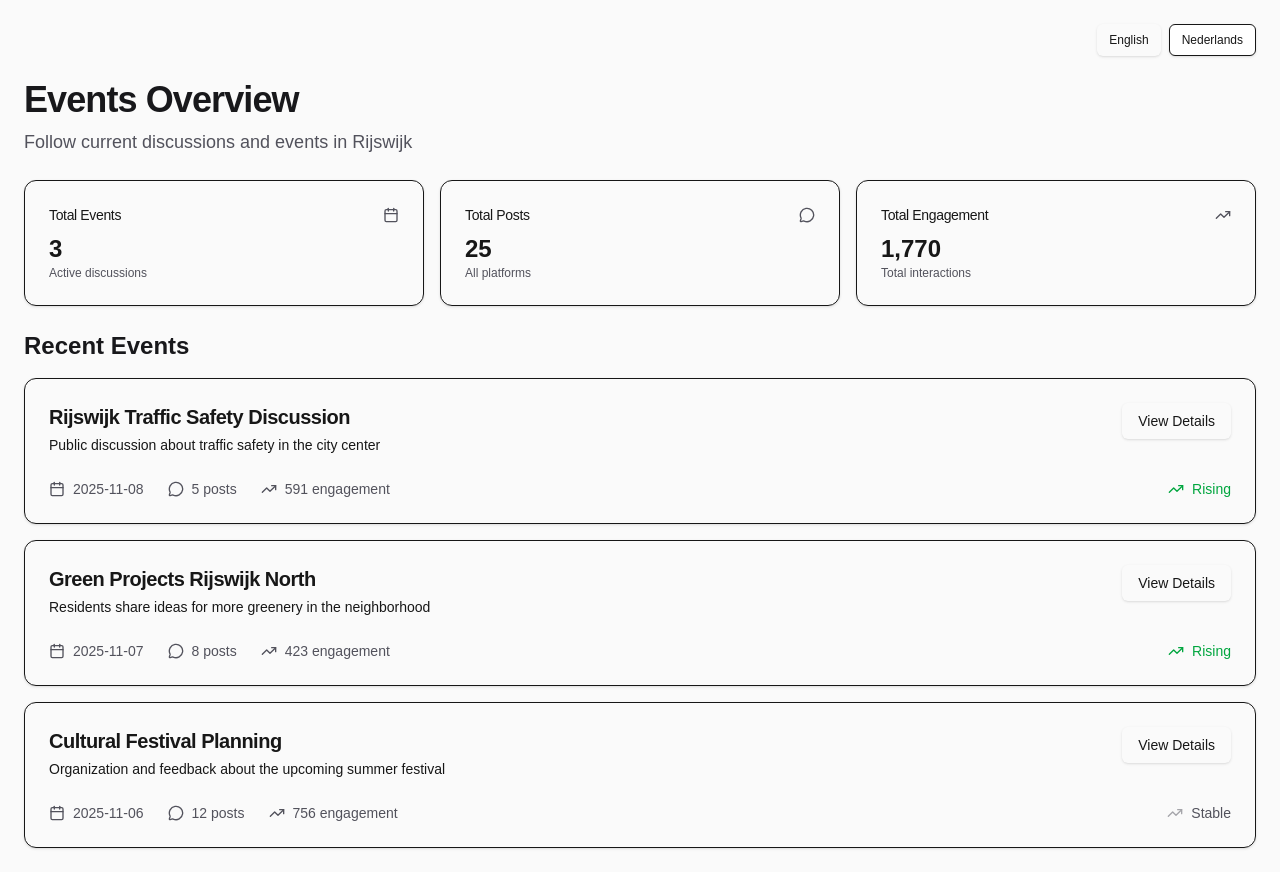
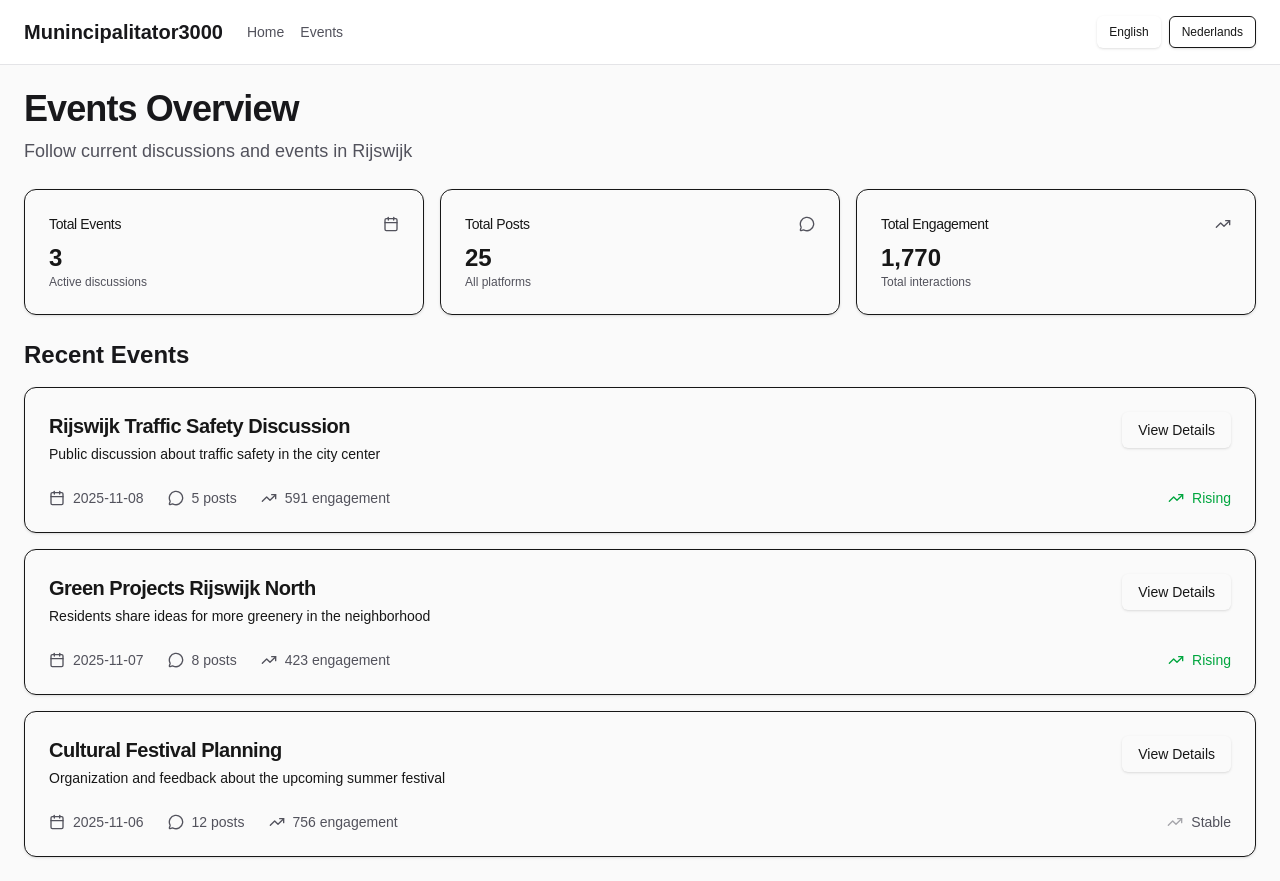
Before and after one commit to RaresPopa04/polderr, a Next.js app in the folder munincipalitator3000/: page /en/events in a window 1280 px wide. Built offline with nearby package versions, Linux system fonts and the light colour scheme.

Commit message:
navigation bar

```diff
--- a/munincipalitator3000/app/[locale]/events/[id]/page.tsx
+++ b/munincipalitator3000/app/[locale]/events/[id]/page.tsx
@@ -4,7 +4,6 @@ import { Card, CardContent, CardDescription, CardHeader, CardTitle } from "@/com
 import { LineChart, Line, XAxis, YAxis, CartesianGrid, Tooltip, Legend, ResponsiveContainer } from 'recharts';
 import { ExternalLink } from 'lucide-react';
 import { useTranslations } from 'next-intl';
-import { LanguageSwitcher } from '@/components/LanguageSwitcher';
 
 export default function EventPage({ params }: { params: { id: string } }) {
   const t = useTranslations('EventDetailPage');
@@ -92,9 +91,6 @@ export default function EventPage({ params }: { params: { id: string } }) {
   return (
     <div className="min-h-screen bg-zinc-50 p-6 dark:bg-zinc-950">
       <div className="mx-auto max-w-7xl space-y-6">
-        <div className="flex justify-end">
-          <LanguageSwitcher />
-        </div>
         {/* Header */}
         <div className="space-y-2">
           <h1 className="text-4xl font-bold tracking-tight text-zinc-900 dark:text-zinc-50">
--- a/munincipalitator3000/app/[locale]/events/page.tsx
+++ b/munincipalitator3000/app/[locale]/events/page.tsx
@@ -5,7 +5,6 @@ import { Button } from "@/components/ui/button";
 import { Link } from '@/i18n/routing';
 import { TrendingUp, Calendar, MessageCircle } from "lucide-react";
 import { useTranslations } from 'next-intl';
-import { LanguageSwitcher } from '@/components/LanguageSwitcher';
 
 export default function EventsPage() {
     const t = useTranslations('EventsPage');
@@ -44,9 +43,6 @@ export default function EventsPage() {
     return (
         <div className="min-h-screen bg-zinc-50 p-6 dark:bg-zinc-950">
             <div className="mx-auto max-w-7xl space-y-6">
-                <div className="flex justify-end">
-                    <LanguageSwitcher />
-                </div>
                 {/* Header */}
                 <div className="space-y-2">
                     <h1 className="text-4xl font-bold tracking-tight text-zinc-900 dark:text-zinc-50">
--- a/munincipalitator3000/app/[locale]/layout.tsx
+++ b/munincipalitator3000/app/[locale]/layout.tsx
@@ -5,6 +5,7 @@ import { getMessages } from 'next-intl/server';
 import { notFound } from 'next/navigation';
 import { routing } from '@/i18n/routing';
 import { setRequestLocale } from 'next-intl/server';
+import { Navbar } from '@/components/Navbar';
 
 const geistSans = Geist({
   variable: "--font-geist-sans",
@@ -47,6 +48,7 @@ export default async function LocaleLayout({
   return (
     <div lang={locale} className={`${geistSans.variable} ${geistMono.variable} antialiased`}>
       <NextIntlClientProvider messages={messages}>
+        <Navbar />
         {children}
       </NextIntlClientProvider>
     </div>
--- a/munincipalitator3000/app/[locale]/page.tsx
+++ b/munincipalitator3000/app/[locale]/page.tsx
@@ -4,7 +4,6 @@ import { Input } from "@/components/ui/input";
 import { Label } from "@/components/ui/label";
 import { Link } from '@/i18n/routing';
 import { useTranslations } from 'next-intl';
-import { LanguageSwitcher } from '@/components/LanguageSwitcher';
 
 export default function Home() {
   const t = useTranslations('HomePage');
@@ -12,9 +11,6 @@ export default function Home() {
   return (
     <div className="flex min-h-screen items-center justify-center bg-zinc-50 p-8 dark:bg-zinc-950">
       <div className="w-full max-w-4xl space-y-8">
-        <div className="flex justify-end">
-          <LanguageSwitcher />
-        </div>
         <div className="text-center">
           <h1 className="text-4xl font-bold tracking-tight text-zinc-900 dark:text-zinc-50">
             {t('title')}
--- /dev/null
+++ b/munincipalitator3000/components/Navbar.tsx
@@ -0,0 +1,36 @@
+'use client';
+
+import { Link } from '@/i18n/routing';
+import { LanguageSwitcher } from './LanguageSwitcher';
+import { useTranslations } from 'next-intl';
+
+export function Navbar() {
+  const t = useTranslations('Navbar');
+
+  return (
+    <nav className="sticky top-0 z-50 border-b border-zinc-200 bg-white/80 backdrop-blur-sm dark:border-zinc-800 dark:bg-zinc-950/80">
+      <div className="mx-auto flex max-w-7xl items-center justify-between px-6 py-4">
+        <div className="flex items-center gap-6">
+          <Link href="/" className="text-xl font-bold text-zinc-900 hover:text-zinc-700 dark:text-zinc-50 dark:hover:text-zinc-300">
+            Munincipalitator3000
+          </Link>
+          <div className="flex gap-4">
+            <Link
+              href="/"
+              className="text-sm font-medium text-zinc-600 hover:text-zinc-900 dark:text-zinc-400 dark:hover:text-zinc-50"
+            >
+              {t('home')}
+            </Link>
+            <Link
+              href="/events"
+              className="text-sm font-medium text-zinc-600 hover:text-zinc-900 dark:text-zinc-400 dark:hover:text-zinc-50"
+            >
+              {t('events')}
+            </Link>
+          </div>
+        </div>
+        <LanguageSwitcher />
+      </div>
+    </nav>
+  );
+}
--- a/munincipalitator3000/messages/en.json
+++ b/munincipalitator3000/messages/en.json
@@ -1,4 +1,8 @@
 {
+  "Navbar": {
+    "home": "Home",
+    "events": "Events"
+  },
   "HomePage": {
     "title": "Munincipalitator3000",
     "subtitle": "Rijswijk Municipality - Online Monitoring Platform",
--- a/munincipalitator3000/messages/nl.json
+++ b/munincipalitator3000/messages/nl.json
@@ -1,5 +1,9 @@
 {
-    "HomePage": {
+  "Navbar": {
+    "home": "Home",
+    "events": "Evenementen"
+  },
+  "HomePage": {
         "title": "Munincipalitator3000",
         "subtitle": "Gemeente Rijswijk - Online Monitoringsplatform",
         "viewEventsButton": "Bekijk Evenementen Dashboard",
```
